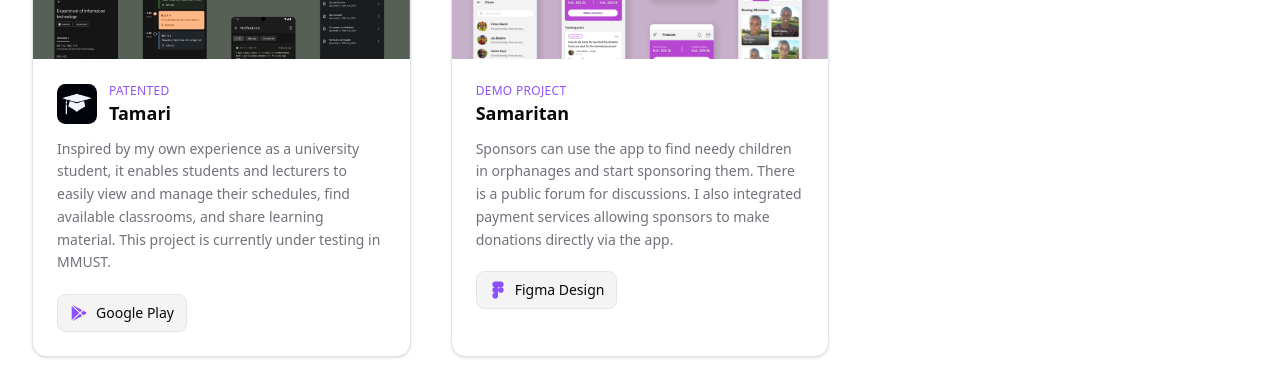
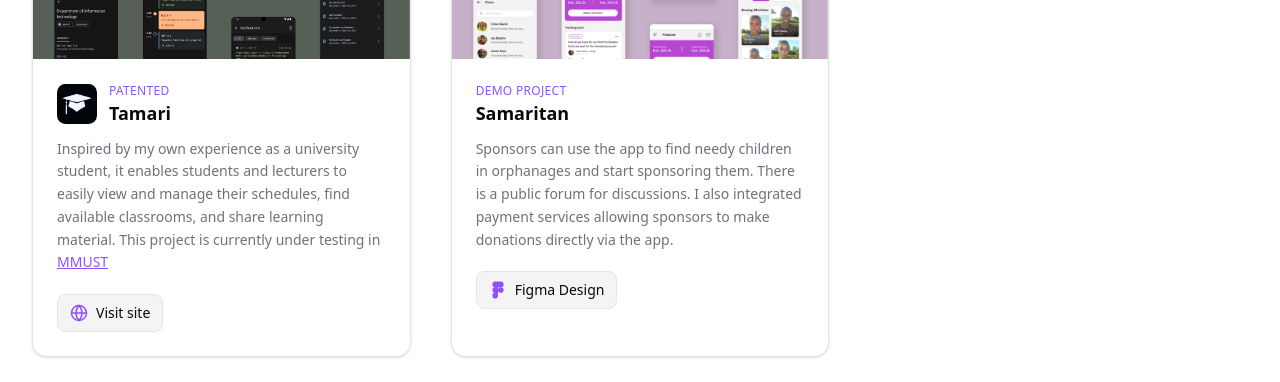
Before and after one commit to machivictor/next-portfolio-website, a Next.js app: page / in a window 1280 px wide. Shown: the part 1060-1442 px from the top of the page. Built offline with nearby package versions, Linux system fonts and the light colour scheme.

Commit message:
Include relevant backlinks.

```diff
--- a/src/app/page.tsx
+++ b/src/app/page.tsx
@@ -2,6 +2,7 @@ import Navbar from "@/components/nav-bar";
 import SectionTitle from "@/components/section-title";
 import { Button } from "@/components/ui/button";
 import profile, { projects, skills } from "@/profile";
+import { Globe } from "lucide-react";
 import { Metadata } from "next";
 import Image from "next/image";
 import Link from "next/link";
@@ -67,11 +68,17 @@ export default function Home() {
       >
         {link.platform === "playstore" ? (
           <IoLogoGooglePlaystore {...iconProps} />
+        ) : link.platform === "figma" ? (
+          <IoLogoFigma {...iconProps} />
         ) : (
-          <IoLogoFigma {...iconProps} />
+          <Globe {...iconProps} />
         )}
         <span className="whitespace-nowrap">
-          {link.platform === "playstore" ? "Google Play" : "Figma Design"}
+          {link.platform === "playstore"
+            ? "Google Play"
+            : link.platform === "site"
+            ? "Visit site"
+            : "Figma Design"}
         </span>
       </Link>
     );
@@ -181,6 +188,16 @@ export default function Home() {
 
                   <p className="text-sm leading-relaxed text-muted-foreground">
                     {project.description}
+                    {project.name == "Tamari" && (
+                      <a
+                        href="https://mmust.ac.ke"
+                        target="_blank"
+                        rel="noopener noreferrer"
+                        className="text-primary underline hover:text-primary/80"
+                      >
+                        MMUST
+                      </a>
+                    )}
                   </p>
 
                   <div className="mt-5 flex flex-wrap gap-3">
--- a/src/profile.ts
+++ b/src/profile.ts
@@ -19,7 +19,7 @@ export const socials = [
 export const projects = [
   {
     name: "Tamari",
-    description: `Inspired by my own experience as a university student, it enables students and lecturers to easily view and manage their schedules, find available classrooms, and share learning material. This project is currently under testing in MMUST.`,
+    description: `Inspired by my own experience as a university student, it enables students and lecturers to easily view and manage their schedules, find available classrooms, and share learning material. This project is currently under testing in `,
     icon: "/tamari-icon.png",
     category: "Patented",
     banner: {
@@ -29,8 +29,8 @@ export const projects = [
     },
     links: [
       {
-        platform: "playstore",
-        url: "https://play.google.com/store/apps/details?id=com.machivictor.tamari",
+        platform: "site",
+        url: "https://tamari.digital",
       },
     ],
   },
```
